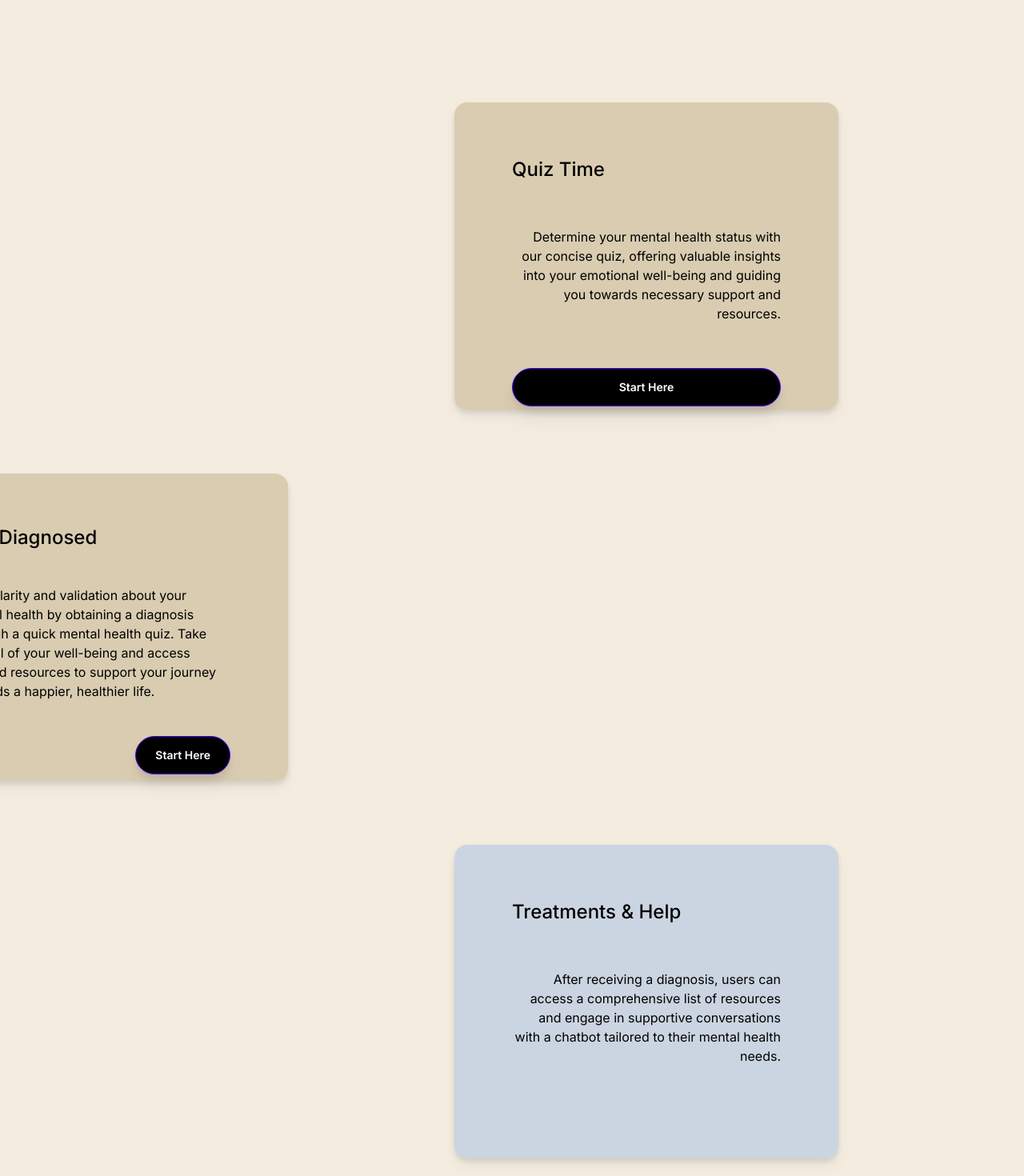
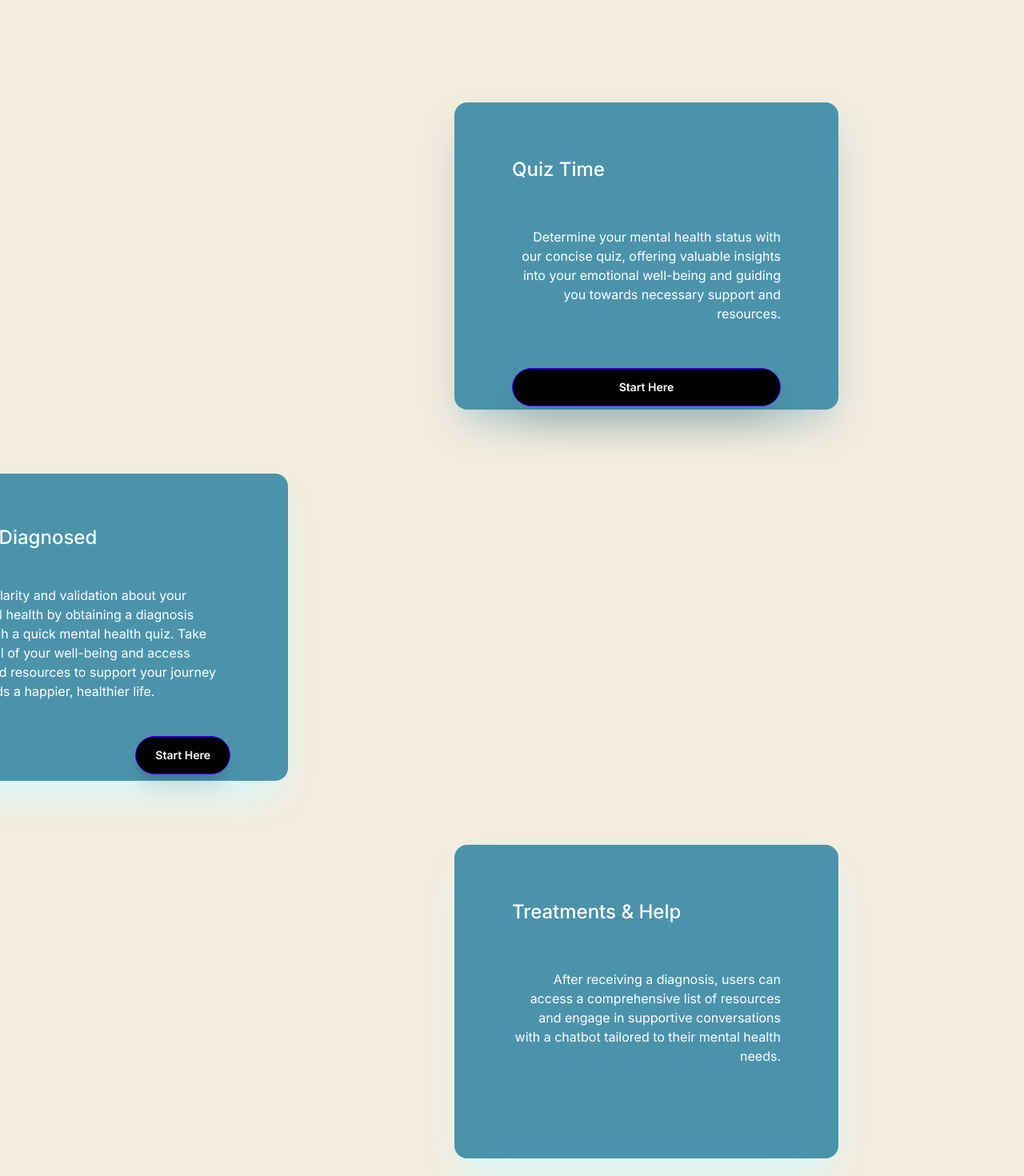
Before and after one commit to vaipos/Neuro-Guide, a Next.js app in the folder neuro-guide/: page / in a window 1280 px wide. Shown: the part 1560-3030 px from the top of the page at 80% size. Built offline with nearby package versions, Linux system fonts and the light colour scheme; no server answers; what tailwindcss-animated would draw is missing.

Commit message:
baackground

```diff
--- a/neuro-guide/app/LakshaComps/StepsCards.tsx
+++ b/neuro-guide/app/LakshaComps/StepsCards.tsx
@@ -19,17 +19,17 @@ const StepsCards = () => {
       <div className="mr-10 ml-10 py-24 -my-10 scroll-smooth">
         <motion.div
           ref={ref1}
-          className="card w-2/5 h-96 bg-neutral rounded-2xl px-10 py-5 drop-shadow-lg relative"
+          className="card w-2/5 h-96 bg-teal rounded-2xl  shadow-dullteal px-10 py-5 shadow-2xl relative"
           initial={{ opacity: 0, transform: 'translateY(50px)', left: 'calc(100% - 42rem)' }}
           animate={{ opacity: isInView1 ? 1 : 0, transform: `translateY(${isInView1 ? 0 : 50}px)` }}
           transition={{ duration: 0.5 }}
         >
           <div className="card-body py-12 ">
-            <h5 className="card-title text-right text-2xl text-black font-medium">Quiz Time</h5>
-            <p className="card-text text-right text-black py-8 my-4">
+            <h5 className="card-title text-right text-2xl text-white font-medium">Quiz Time</h5>
+            <p className="card-text text-right text-white py-8 my-4">
               Determine your mental health status with our concise quiz, offering valuable insights into your emotional well-being and guiding you towards necessary support and resources.
             </p>
-            <a href="#" className="btn btn-primary drop-shadow-xl bg-black hover:bg-white rounded-full py-3 px-6 text-center text-white hover:text-black">
+            <a href="#" className="btn btn-primary shadow-2xl bg-black hover:bg-white rounded-full py-3 px-6 text-center text-white hover:text-black">
               Start Here
             </a>
           </div>
@@ -38,18 +38,18 @@ const StepsCards = () => {
         <div className="card-container flex flex-col justify-between -my-28">
           <motion.div
             ref={ref2}
-            className="card w-2/5 h-96 bg-neutral rounded-2xl px-10 py-4 drop-shadow-lg relative my-48"
+            className="card w-2/5 h-96 bg-teal rounded-2xl px-10 py-4 shadow-2xl  shadow-cyan-100 relative my-48"
             initial={{ opacity: 0, transform: 'translateY(50px)', left: 'calc(100% - 85rem)' }}
             animate={{ opacity: isInView2 ? 1 : 0, transform: `translateY(${isInView2 ? 0 : 50}px)` }}
             transition={{ duration: 0.5 }}
           >
             <div className="card-body py-12">
-              <h5 className="card-title text-left text-2xl text-black font-medium">Get Diagnosed</h5>
-              <p className="card-text text-left text-black py-5 my-4">
+              <h5 className="card-title text-left text-2xl text-white font-medium">Get Diagnosed</h5>
+              <p className="card-text text-left text-white py-5 my-4">
                 Gain clarity and validation about your mental health by obtaining a diagnosis through a quick mental health quiz. Take control of your well-being and access tailored resources to support your journey towards a happier, healthier life.
               </p>
               <div className="flex justify-end">
-                <a href="" className="btn btn-primary drop-shadow-xl bg-black hover:bg-white rounded-full py-3 px-6 text-center text-white hover:text-black">
+                <a href="" className="btn btn-primary shadow-xl bg-black hover:bg-white rounded-full py-3 px-6 text-center text-white hover:text-black">
                   Start Here
                 </a>
               </div>
@@ -59,14 +59,14 @@ const StepsCards = () => {
 
         <motion.div
           ref={ref3}
-          className="card w-2/5 bg-slate-300 rounded-2xl px-10 py-5 drop-shadow-lg relative"
+          className="card w-2/5 bg-teal rounded-2xl px-10 py-5 shadow-2xl shadow-cyan-100 relative"
           initial={{ opacity: 0, transform: 'translateY(50px)', left: 'calc(100% - 42rem)' }}
           animate={{ opacity: isInView3 ? 1 : 0, transform: `translateY(${isInView3 ? 0 : 50}px)` }}
           transition={{ duration: 0.5 }}
         >
           <div className="card-body py-12">
-            <h5 className="card-title text-right text-2xl text-black font-medium">Treatments & Help</h5>
-            <p className="card-text text-right text-black py-8 my-4">
+            <h5 className="card-title text-right text-2xl text-white font-medium">Treatments & Help</h5>
+            <p className="card-text text-right text-white py-8 my-4">
               After receiving a diagnosis, users can access a comprehensive list of resources and engage in supportive conversations with a chatbot tailored to their mental health needs.
             </p>
           </div>
--- a/neuro-guide/tailwind.config.ts
+++ b/neuro-guide/tailwind.config.ts
@@ -21,7 +21,15 @@ const config: Config = {
         buttonColor: '#eb5e28',
         quizCardColor: '#72BCC2',
         startHere: '#DAD0C3',
-        neutral: '#DACCB1'
+        neutral: '#DACCB1',
+        midorange: '#e2b1a8',
+        dustypurp: '#afb6cd',
+        dustypink: '#ffbabc',
+        teal: '#4b93ab',
+        dullteal: '#aac4cb',
+        greyish: '#90908f'
+
+
 
       },
     },
```
